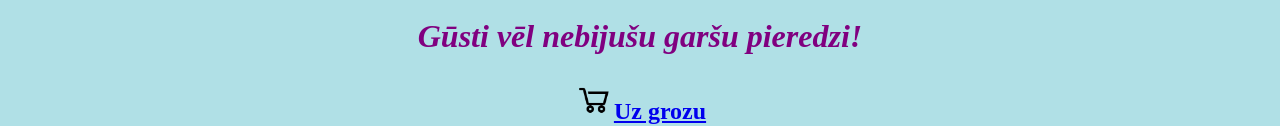
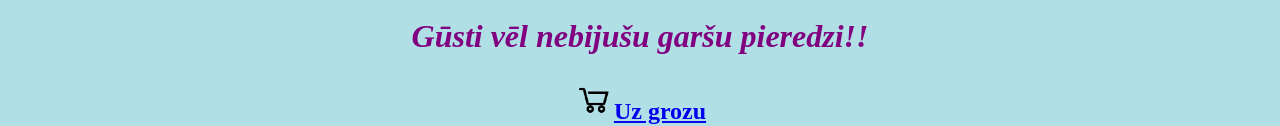
Before and after one commit to KeitaVilde/projekts11-1, a plain HTML site: page projekts/index.html in a window 1280 px wide. Shown: the part 215-341 px from the top of the page. Drawn offline with Linux system fonts and the light colour scheme.

Commit message:
Update index.html

```diff
--- a/projekts/index.html
+++ b/projekts/index.html
@@ -8,7 +8,7 @@
     <img src="atteli/kon.png" alt="Workplace" usemap="#workmap" width="140" height="150">
     <img src="atteli/dr.png" alt="Workplace" usemap="#workmap" width="145" height="150">
     <img src="atteli/kon.png" alt="Workplace" usemap="#workmap" width="140" height="150"></center>
-<h1 style="color : purple;"><center><i>Gūsti vēl nebijušu garšu pieredzi!</i></center></h1>
+<h1 style="color : purple;"><center><i>Gūsti vēl nebijušu garšu pieredzi!!</i></center></h1>
 <center><h2><p><img src="atteli/grozs.png" alt="Workplace" usemap="#workmap" width="40" height="40"><a href="skati/grozs.html">Uz grozu</a></p></h2></center>
 
 
```
